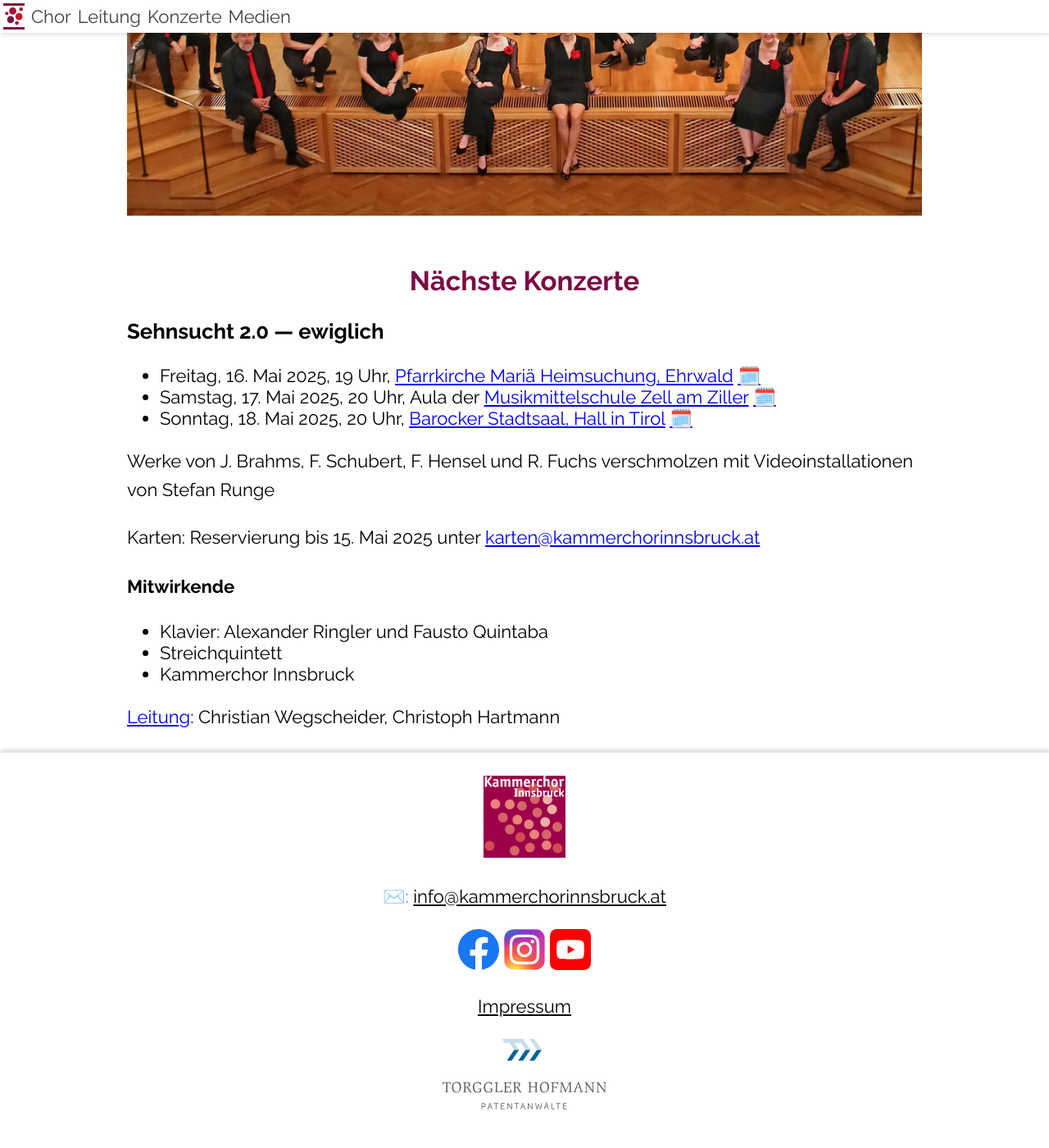
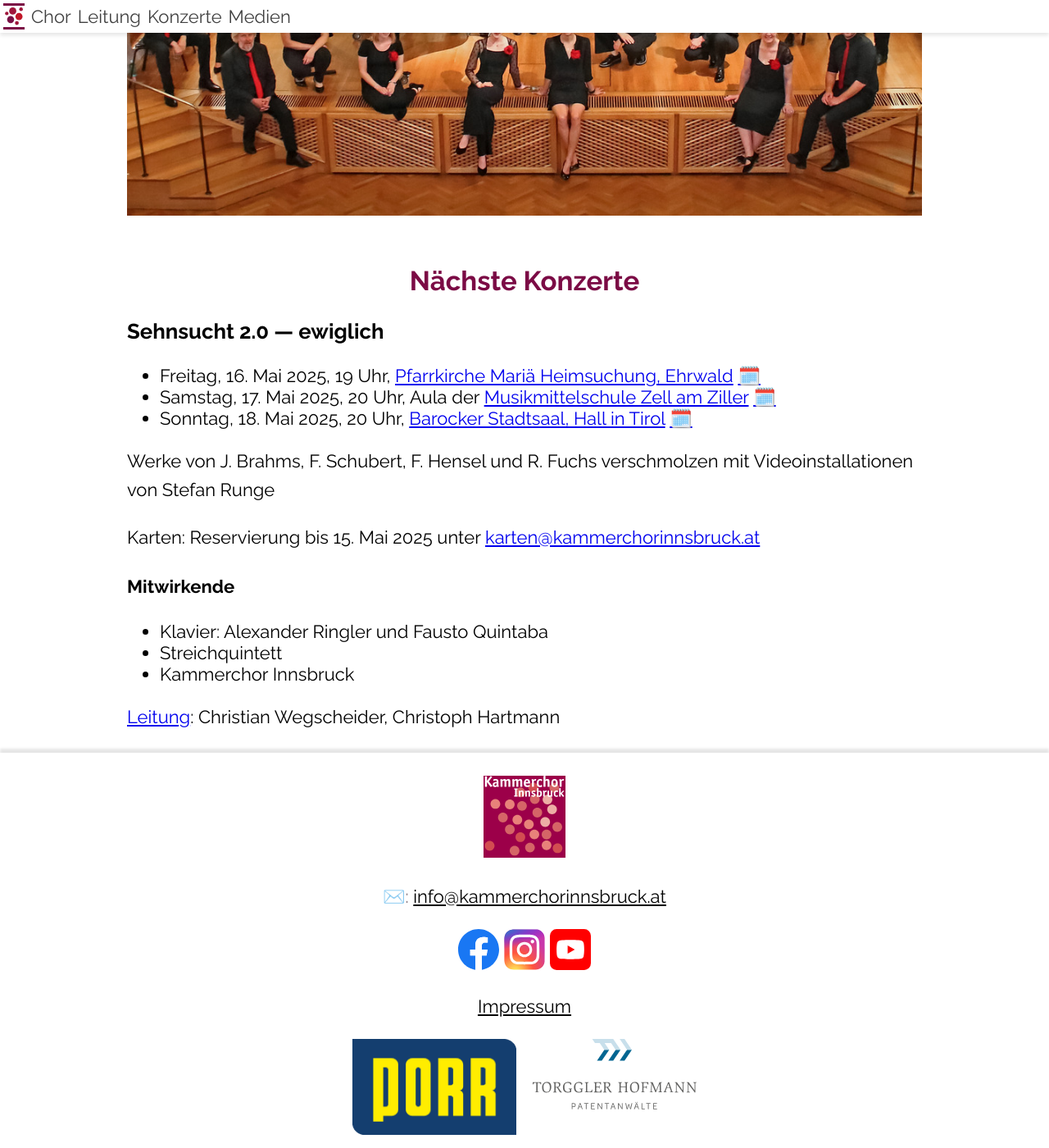
Before and after one commit to kammerchorinnsbruck/kammerchorinnsbruck.github.io, a Jekyll site: the page built from index.md, in a window 1280 px wide and 1400 px high, scrolled down 418 px. Shown: the whole window at 82% size. Built offline with Jekyll 4.4.1, drawn with Linux system fonts in a browser that asks for light colours.

Commit message:
Porr als Sponsor hinzugefügt.

```diff
--- a/_layouts/default.html
+++ b/_layouts/default.html
@@ -43,6 +43,7 @@
       <a href="https://www.youtube.com/@kammerchorinnsbruck8167" aria-label="YouTube"><img src="/assets/youtube.svg" class="social" alt="YouTube"></a>
       <p><a href="/impressum">Impressum</a></p>
       <div class="sponsors">
+        <a href="https://porr.at" alt="Porr"><img src="/assets/sponsoren/porr.png"></a>
         <a href="https://th-patent.at" alt="Torggler & Hofmann Patentanwälte"><img src="/assets/sponsoren/thp.svg"></a>
       </div>
     </div>
--- a/style.css
+++ b/style.css
@@ -210,6 +210,7 @@ img.social {
   justify-content: center;
   gap: 20px;
   width: 100%;
+  margin-bottom: 16px;
 }
 
 .sponsors a {
```
Also changed, not shown: assets/sponsoren/porr.png (added).
